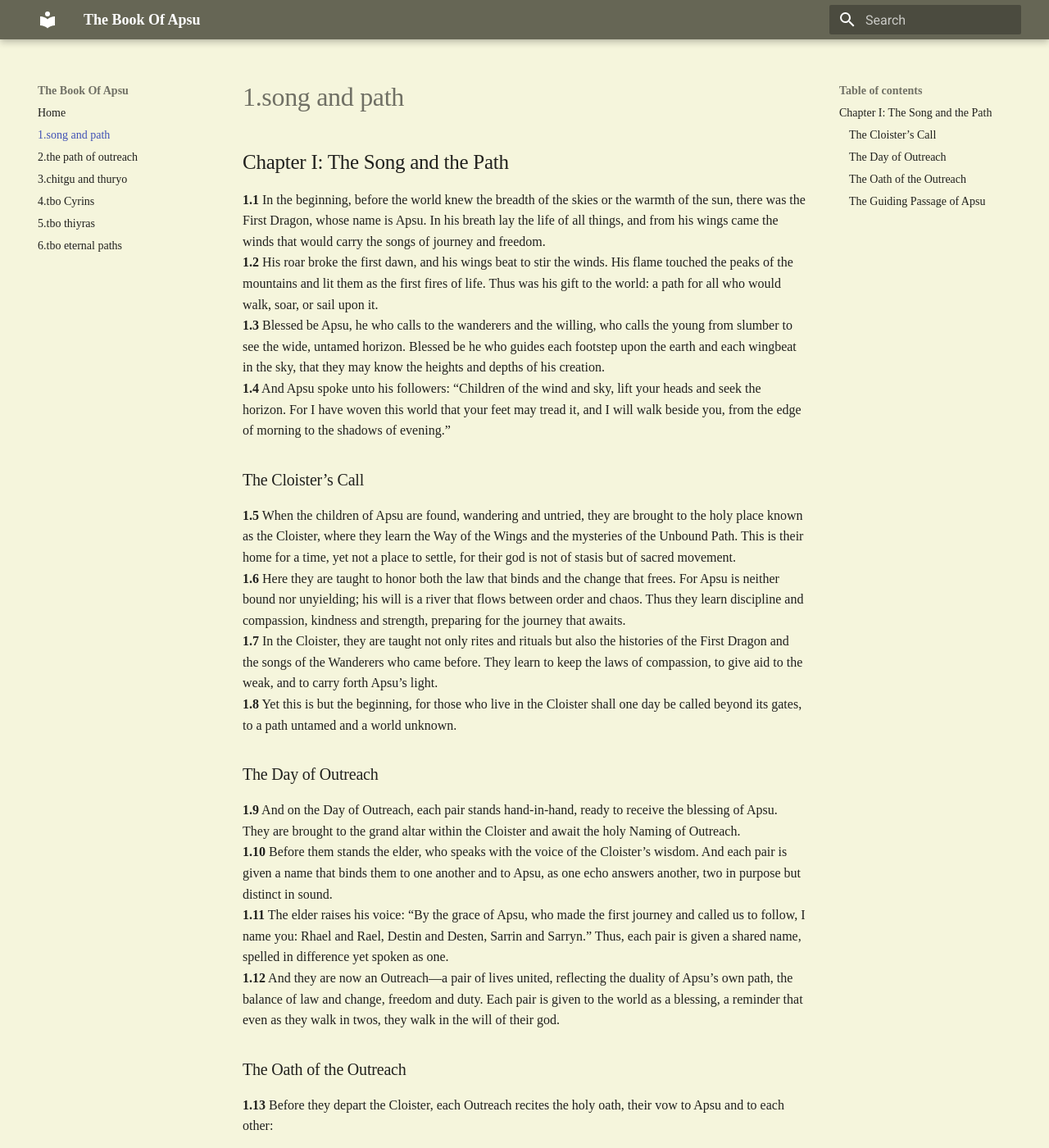
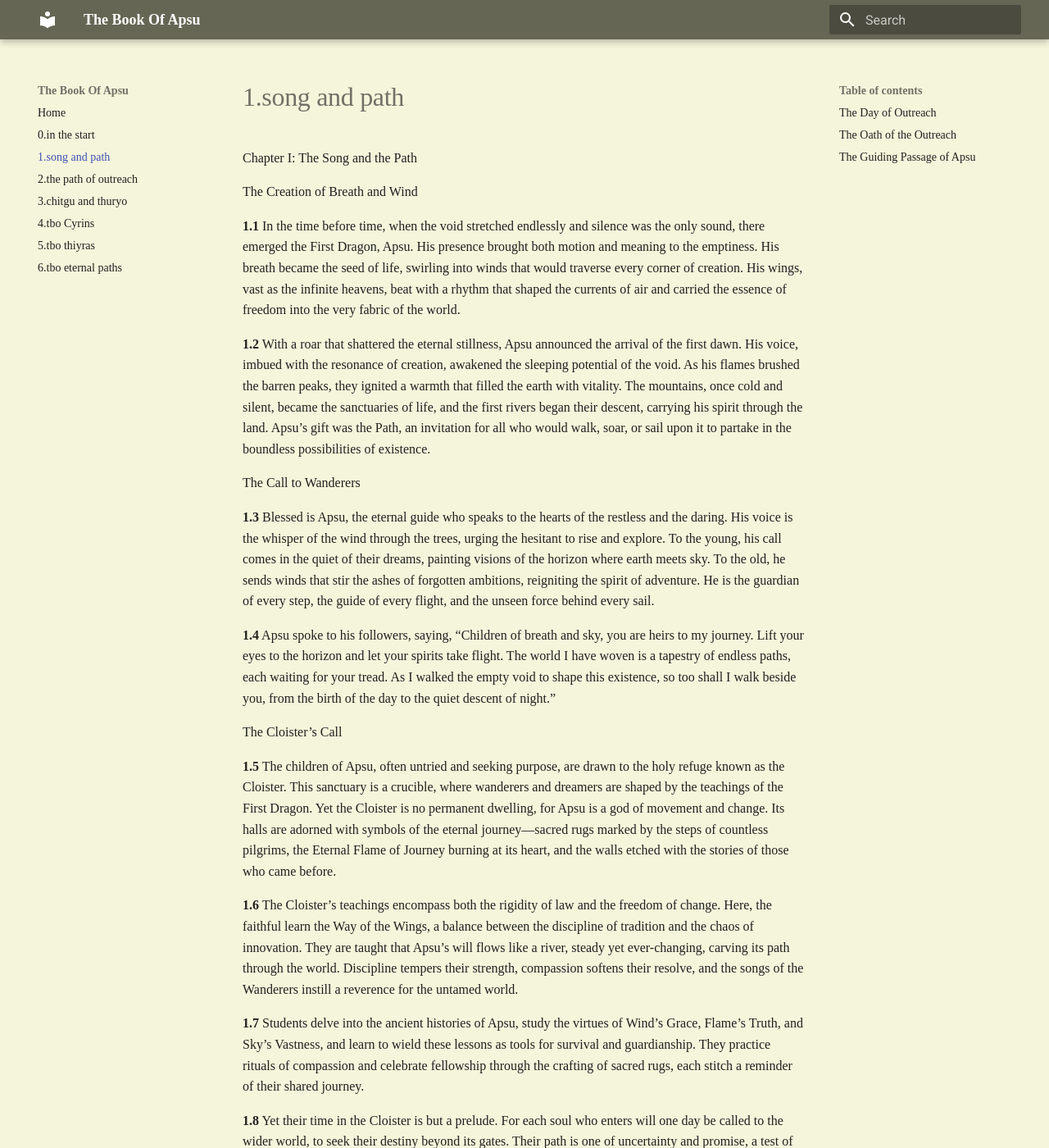
Before and after one commit to RollForCode/TheBookOfApsu, an MkDocs documentation site: the page built from docs/1.song_and_path.md, in a window 1280 px wide and 1400 px high. Shown: the whole window at 82% size. Built offline with MkDocs 1.6.1 and Material for MkDocs 9.7.7, drawn with Linux system fonts in a browser that asks for light colours; some of the changed text lies outside the part shown.

Commit message:
made some changes

```diff
--- a/docs/1.song_and_path.md
+++ b/docs/1.song_and_path.md
@@ -1,45 +1,59 @@
-## Chapter I: The Song and the Path
+Chapter I: The Song and the Path
 
-**1.1** In the beginning, before the world knew the breadth of the skies or the warmth of the sun, there was the First Dragon, whose name is Apsu. In his breath lay the life of all things, and from his wings came the winds that would carry the songs of journey and freedom.
-**1.2** His roar broke the first dawn, and his wings beat to stir the winds. His flame touched the peaks of the mountains and lit them as the first fires of life. Thus was his gift to the world: a path for all who would walk, soar, or sail upon it.
-**1.3** Blessed be Apsu, he who calls to the wanderers and the willing, who calls the young from slumber to see the wide, untamed horizon. Blessed be he who guides each footstep upon the earth and each wingbeat in the sky, that they may know the heights and depths of his creation.
-**1.4** And Apsu spoke unto his followers: “Children of the wind and sky, lift your heads and seek the horizon. For I have woven this world that your feet may tread it, and I will walk beside you, from the edge of morning to the shadows of evening.”
+The Creation of Breath and Wind
 
-### The Cloister’s Call
+**1.1** In the time before time, when the void stretched endlessly and silence was the only sound, there emerged the First Dragon, Apsu. His presence brought both motion and meaning to the emptiness. His breath became the seed of life, swirling into winds that would traverse every corner of creation. His wings, vast as the infinite heavens, beat with a rhythm that shaped the currents of air and carried the essence of freedom into the very fabric of the world.
 
-**1.5** When the children of Apsu are found, wandering and untried, they are brought to the holy place known as the Cloister, where they learn the Way of the Wings and the mysteries of the Unbound Path. This is their home for a time, yet not a place to settle, for their god is not of stasis but of sacred movement.
-**1.6** Here they are taught to honor both the law that binds and the change that frees. For Apsu is neither bound nor unyielding; his will is a river that flows between order and chaos. Thus they learn discipline and compassion, kindness and strength, preparing for the journey that awaits.
-**1.7** In the Cloister, they are taught not only rites and rituals but also the histories of the First Dragon and the songs of the Wanderers who came before. They learn to keep the laws of compassion, to give aid to the weak, and to carry forth Apsu’s light.
-**1.8** Yet this is but the beginning, for those who live in the Cloister shall one day be called beyond its gates, to a path untamed and a world unknown.
+**1.2** With a roar that shattered the eternal stillness, Apsu announced the arrival of the first dawn. His voice, imbued with the resonance of creation, awakened the sleeping potential of the void. As his flames brushed the barren peaks, they ignited a warmth that filled the earth with vitality. The mountains, once cold and silent, became the sanctuaries of life, and the first rivers began their descent, carrying his spirit through the land. Apsu’s gift was the Path, an invitation for all who would walk, soar, or sail upon it to partake in the boundless possibilities of existence.
+
+The Call to Wanderers
+
+**1.3** Blessed is Apsu, the eternal guide who speaks to the hearts of the restless and the daring. His voice is the whisper of the wind through the trees, urging the hesitant to rise and explore. To the young, his call comes in the quiet of their dreams, painting visions of the horizon where earth meets sky. To the old, he sends winds that stir the ashes of forgotten ambitions, reigniting the spirit of adventure. He is the guardian of every step, the guide of every flight, and the unseen force behind every sail.
+
+**1.4** Apsu spoke to his followers, saying, “Children of breath and sky, you are heirs to my journey. Lift your eyes to the horizon and let your spirits take flight. The world I have woven is a tapestry of endless paths, each waiting for your tread. As I walked the empty void to shape this existence, so too shall I walk beside you, from the birth of the day to the quiet descent of night.”
+
+The Cloister’s Call
+
+**1.5** The children of Apsu, often untried and seeking purpose, are drawn to the holy refuge known as the Cloister. This sanctuary is a crucible, where wanderers and dreamers are shaped by the teachings of the First Dragon. Yet the Cloister is no permanent dwelling, for Apsu is a god of movement and change. Its halls are adorned with symbols of the eternal journey—sacred rugs marked by the steps of countless pilgrims, the Eternal Flame of Journey burning at its heart, and the walls etched with the stories of those who came before.
+
+**1.6** The Cloister’s teachings encompass both the rigidity of law and the freedom of change. Here, the faithful learn the Way of the Wings, a balance between the discipline of tradition and the chaos of innovation. They are taught that Apsu’s will flows like a river, steady yet ever-changing, carving its path through the world. Discipline tempers their strength, compassion softens their resolve, and the songs of the Wanderers instill a reverence for the untamed world.
+
+**1.7** Students delve into the ancient histories of Apsu, study the virtues of Wind’s Grace, Flame’s Truth, and Sky’s Vastness, and learn to wield these lessons as tools for survival and guardianship. They practice rituals of compassion and celebrate fellowship through the crafting of sacred rugs, each stitch a reminder of their shared journey.
+
+**1.8** Yet their time in the Cloister is but a prelude. For each soul who enters will one day be called to the wider world, to seek their destiny beyond its gates. Their path is one of uncertainty and promise, a test of their faith in Apsu’s guidance and the resilience of their spirit.
 
 ### The Day of Outreach
 
-**1.9** And on the Day of Outreach, each pair stands hand-in-hand, ready to receive the blessing of Apsu. They are brought to the grand altar within the Cloister and await the holy Naming of Outreach.
-**1.10** Before them stands the elder, who speaks with the voice of the Cloister’s wisdom. And each pair is given a name that binds them to one another and to Apsu, as one echo answers another, two in purpose but distinct in sound.
-**1.11** The elder raises his voice: “By the grace of Apsu, who made the first journey and called us to follow, I name you: Rhael and Rael, Destin and Desten, Sarrin and Sarryn.” Thus, each pair is given a shared name, spelled in difference yet spoken as one.
-**1.12** And they are now an Outreach—a pair of lives united, reflecting the duality of Apsu’s own path, the balance of law and change, freedom and duty. Each pair is given to the world as a blessing, a reminder that even as they walk in twos, they walk in the will of their god.
+**1.9** On the sacred Day of Outreach, pairs of disciples stand at the threshold of their journey, their hands joined in unity and purpose. The grand altar, adorned with glowing trails of Land Glider slime, serves as the site of this pivotal rite. It is here that each Outreach receives their holy name—a shared bond signifying their divine mission and eternal connection.
+
+**1.10** The elder, cloaked in the wisdom of countless generations, raises a staff carved with the images of winged dragons. With a voice resonating with authority and love, he declares the names of the pairs: Rhael and Rael, Destin and Desten, Cyron and Cyrin. Each name echoes with the duality of Apsu’s nature, distinct in form yet united in sound, mirroring the harmony of law and change.
+
+**1.11** The Outreach pairs are not merely companions; they are reflections of Apsu’s balance. Together, they embody the virtues of their god and carry the light of his teachings into the world. Their union is a testament to the power of collaboration, a symbol of strength found in shared purpose.
 
 ### The Oath of the Outreach
 
-**1.13** Before they depart the Cloister, each Outreach recites the holy oath, their vow to Apsu and to each other:
+**1.12** Before stepping into the unknown, each Outreach pair recites their vow:
 
-> *“By Apsu’s wings, I vow to wander,
-> By Apsu’s breath, I vow to speak in kindness,
-> By Apsu’s heart, I vow to offer help to the helpless,
-> By Apsu’s claw, I vow to defend the just.”*
+	“By Apsu’s breath, we pledge to speak in truth and compassion.
+    By Apsu’s wings, we vow to wander, unbound and unyielding.
+    By Apsu’s heart, we promise to aid the lost and protect the weak.
+    By Apsu’s claw, we swear to strike at the roots of evil.”
 
-**1.14** And in the holy place, the air rings with their voices as they complete the vow:
+**1.13** Their voices rise together, resonating through the Cloister, as they complete their oath:
 
-> *“Through law and change, my loyalty is bound.
-> In faith and freedom, my path is found.
-> We journey now, two souls as one,
-> For Apsu, our father, our travels begun.”*
+	“Through chaos and order, we will find our way.
+    In freedom and faith, our journey begins.
+    As one voice, one path, one purpose,
+    For Apsu, our guide, our father, our light.”
+
+**1.14** Thus blessed, they set forth into the world, their steps echoing the eternal beat of Apsu’s wings.
 
 ### The Guiding Passage of Apsu
 
-**1.15** And these words are written in the holy texts for all followers of Apsu, that they might remember the journey of the First Dragon:
+**1.15** These sacred words are written as a beacon for all who follow the First Dragon:
 
-> *“When the First Dragon set his gaze upon the empty expanse, he did not rest; he made the sky his own and soared. He touched each star as a lover and gave his breath to the dawn, filling all voids with light and life.”*
+	“When the void lay empty and the stars slept unkindled, Apsu soared. He touched the expanse with his breath and stirred it to life. Each flame he lit became a promise, each wind a call to the wanderer. His path is unending, his purpose unbroken.”
 
-**1.16** And Apsu spoke to his children, saying: *“Go forth, and do not remain idle, for life is an unending trail. Seek those in darkness, that you may shine for them as I have shone for you. Know that the path you take is the path I have laid, even in its twists and turns.”*
-**1.17** And thus they go, the followers of Apsu, the faithful of the First Dragon. They carry his words in their hearts and his light upon their path, wandering the wide world until they too are called home.
+**1.16** And Apsu declared: “Go forth, children of the skies, and let no shadow deter you. Seek the lost and guide them. Walk paths untrodden, for even in the labyrinth of uncertainty, my spirit goes before you.”
+
+**1.17** And so they journey, the faithful of Apsu, bearing his light and his name. They wander the endless paths, singing the songs of the First Dragon, until the horizon itself bows to their passage.
--- a/docs/5.tbo_thiyras.md
+++ b/docs/5.tbo_thiyras.md
@@ -1,16 +1,12 @@
 ## Chapter V: The Outreach of Three
-
----
 
 **5.1** In the Cloister of Emberhollow, three young followers grew together like vines upon a single tree. Rowan, a dwarf with the strength of stone; Lirien, an elf with sharp wit and graceful stride; and Orlen, a gnome whose boundless curiosity brought both wisdom and trouble. Their bond was unshakable, yet their path was uncharted.
 
 **5.2** When the Day of Outreach came, the three knelt before the altar, their faces lit by the golden morning. Though it was rare for three to be called, the elders saw in them the will of Apsu. And so, they were named as one:
 
-*“By the grace of Apsu, who calls the faithful to the road, I name you Thira, Thyra, and Thyrra. Go forth as one, three lives bound by a single purpose, a flame thrice bright to light the way.”*
+> *“By the grace of Apsu, who calls the faithful to the road, I name you Thira, Thyra, and Thyrra. Go forth as one, three lives bound by a single purpose, a flame thrice bright to light the way.”*
 
 **5.3** From that day forward, they were no longer Rowan, Lirien, and Orlen. They were Thira, Thyra, and Thyrra, a single flame in three forms, bound by name and purpose.
-
----
 
 ### The Challenges of Three
 
@@ -28,7 +24,6 @@
 
 **5.10** They nodded in agreement, understanding that while three voices could clash, their strength lay in their unity.
 
----
 
 ### The Parable of the Flame and the Chimney
 
@@ -40,7 +35,6 @@
 
 **5.14** With the fire warming them, their spirits rose, and they resolved to trust one another as a flame trusts its chimney.
 
----
 
 ### The Parable of Fish and Cheese
 
@@ -52,7 +46,7 @@
 
 **5.18** The three laughed, and Thira’s misstep became a lesson they carried forward: *“Do not seek strength in foolish trials. Some combinations are not meant to be, for even the earth has its limits.”*
 
----
+
 
 ### The Parable of Acid Rain and Statues
 
@@ -64,7 +58,6 @@
 
 **5.22** From this, they learned the **Parable of Acid Rain and Statues**: *“Faith and strength must go hand in hand. Build with care, or your work will crumble.”*
 
----
 
 ### The Lesson of Complex State Feet
 
@@ -76,7 +69,6 @@
 
 **5.26** From then on, they resolved to carry only what was needed, keeping their journey simple and their hearts free.
 
----
 
 ### The Beast of Shadows and the Need for Three
 
@@ -88,16 +80,12 @@
 
 **5.30** As they rested, Thyrra recounted the **Parable of the Three-Winged Griffin**:
 
-*“A Griffin with one wing cannot fly. A Griffin with two wings may soar, but it cannot carry. A Griffin with three wings, strange and unwieldy, is yet stronger than all, for it balances itself in flight, lifting burdens others cannot.”*
+> *“A Griffin with one wing cannot fly. A Griffin with two wings may soar, but it cannot carry. A Griffin with three wings, strange and unwieldy, is yet stronger than all, for it balances itself in flight, lifting burdens others cannot.”*
 
 **5.31** They saw now the wisdom of their number, understanding that three was not a burden, but a gift.
-
----
 
 ### The Return and Blessing
 
 **5.32** When their journey ended, they returned to the Cloister as heroes. The elders welcomed them, saying, *“You have walked the path of three, heavy and bright. Apsu’s light shines upon you.”*
 
 **5.33** And thus, the tale of Thira, Thyra, and Thyrra became a song sung in the Cloister, a beacon for all who would walk in threes.
-
-**End of Chapter V: The Outreach of Three**
```
Also changed, not shown: combined.md (added, +79 -0 lines), docs/2.the_path_of_outreach.md (+13 -0 lines), docs/3.chitgu_and_thuryo.md (+20 -0 lines), docs/4.tbo_Cyrins.md (+1 -1 lines), docs/6.tbo_eternal_paths.md (+25 -8 lines), docs/0.in_the_start.md (added).
